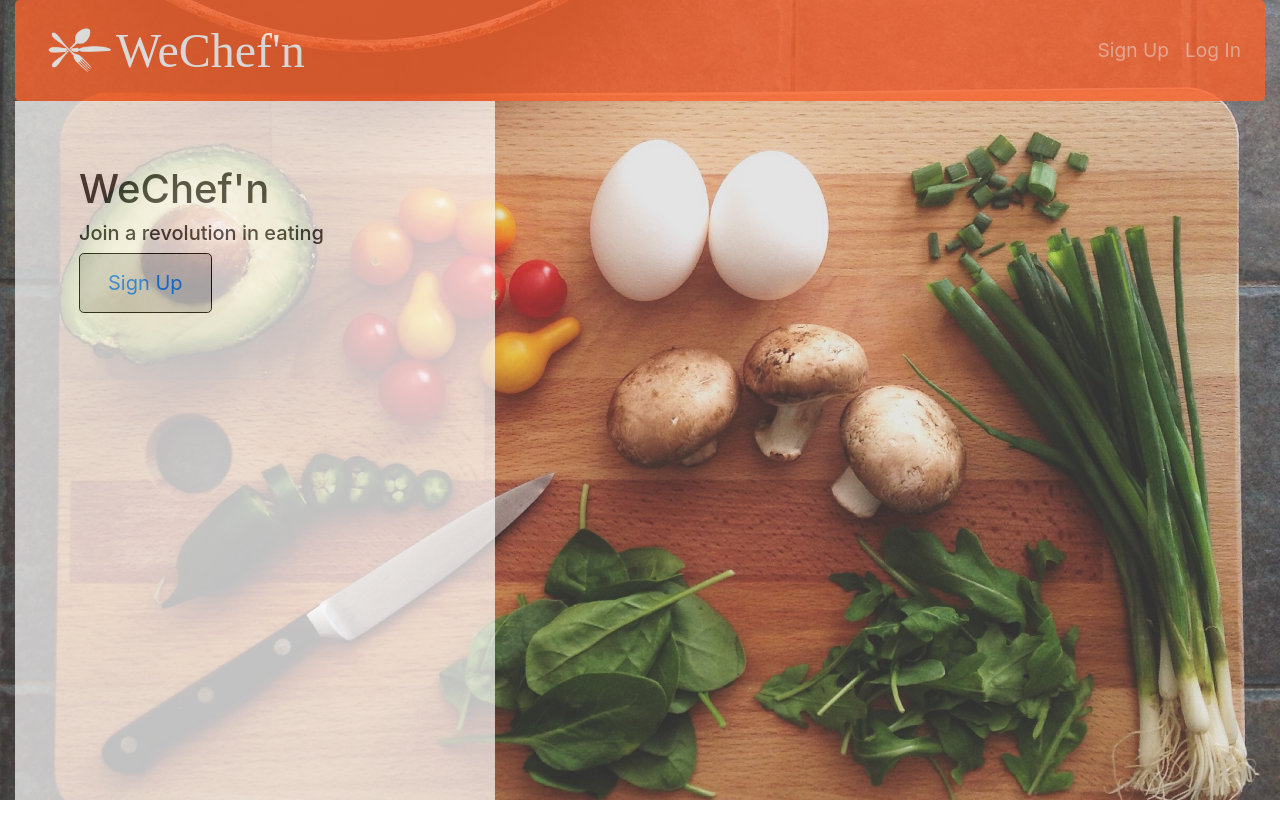
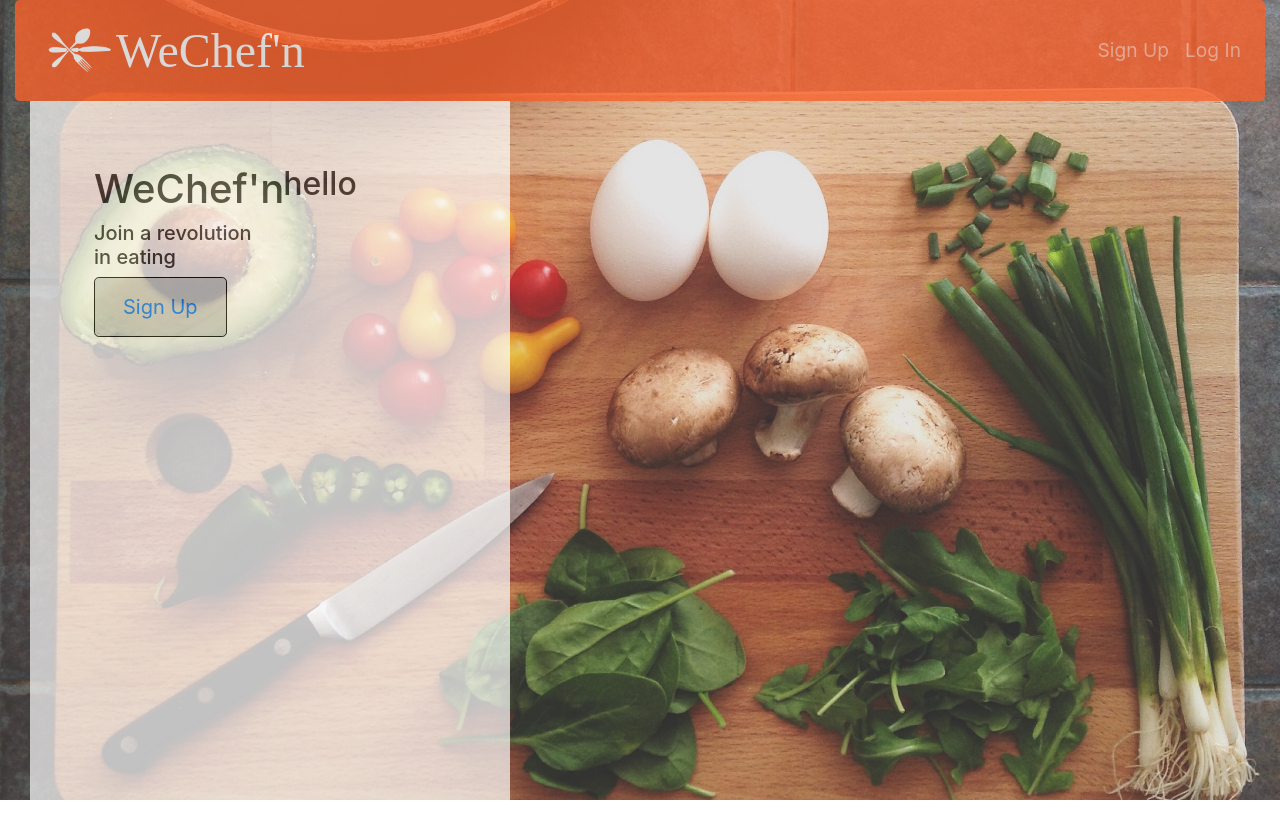
Before and after one commit to franics925/cook_around, a Django app: page / in a window 1280 px wide. Shown: the top 840 px of the page. Run offline with Django 3.2, Linux system fonts and the light colour scheme; some libraries are stand-ins or nearby versions.

Commit message:
change basic styling for cart, home, profile, and meal form

```diff
--- a/main_app/templates/home.html
+++ b/main_app/templates/home.html
@@ -1,11 +1,11 @@
 {% extends 'base.html' %}
 {% block content %}
-
+<div class="container-fluid">
     <div class="container" id="homepage">
-        <div class="float-left">
+        <div class="row">
+            <div class="col-lg-6">
                 <h1>WeChef'n</h1>
                 <h5>Join a revolution in eating</h5>
-        </div>
                 {% if not user.is_authenticated %}
                 <div class="btn">
                     <a class="nav-link" href="{% url 'signup' %}">Sign Up</a>
@@ -15,7 +15,12 @@
                     <a class="nav-link" href="{% url 'logout' %}">Log Out<span class="sr-only">(current)</span></a>
                 </li>
                 {% endif %}
-
+            </div>
+            <div class="col-lg-6">
+                <h2>hello</h2>
+            </div>
+        </div>
+    </div>
 </div>
 
 
--- a/main_app/templates/wechef/cart.html
+++ b/main_app/templates/wechef/cart.html
@@ -1,11 +1,11 @@
 {% extends 'base.html' %}
 {% block content %}
 
-<h1>My Cart</h1>
 <form action="{% url 'clr_cart' my_cart.id %}" method="POST">
+    <h1>My Cart</h1>
     {% csrf_token %}
     <input type="submit" class="btn" value="Clear Cart">
-    </form>
+</form>
 <hr />
 
 <h1>Entries</h1>
--- a/main_app/templates/wechef/profile.html
+++ b/main_app/templates/wechef/profile.html
@@ -1,9 +1,9 @@
 {% extends 'base.html' %}
 {% block content %}
 
-<h1>Profile</h1>
 <hr />
 <div class="card">
+<h1>Profile</h1>
 <p>Chef:{{ user.username }}</p>
 <p>First Name: {{ user.first_name }}</p>
 <p>Last Name: {{ user.last_name }}</p>
```
Also changed, not shown: main_app/templates/main_app/meal_form.html (+6 -6 lines), 1 other file. Lines whose indentation alone changed are shown as unchanged.
